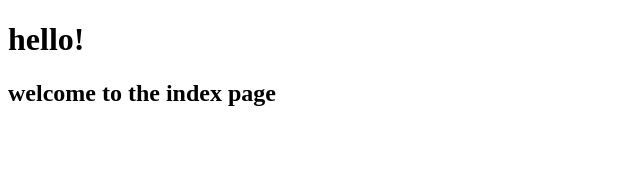
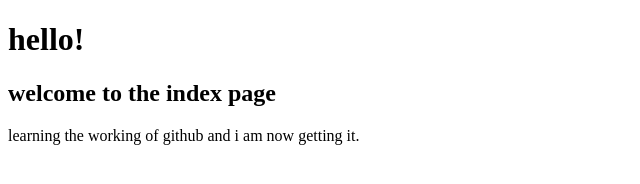
Before and after one commit to rahul0698/coursera-test, a plain HTML site: page site/index.html in a window 1280 px wide. Shown: the whole page, without its empty margins (0-640 px from the left). Drawn offline with Linux system fonts and the light colour scheme.

Commit message:
small addition to our page content

```diff
--- a/site/index.html
+++ b/site/index.html
@@ -6,6 +6,7 @@
 <body>
 <h1>hello!</h1>
 <h2>welcome to the index page</h2>
+<p>learning the working of github and i am now getting it.</p>
 
 </body>
 </html>
```
